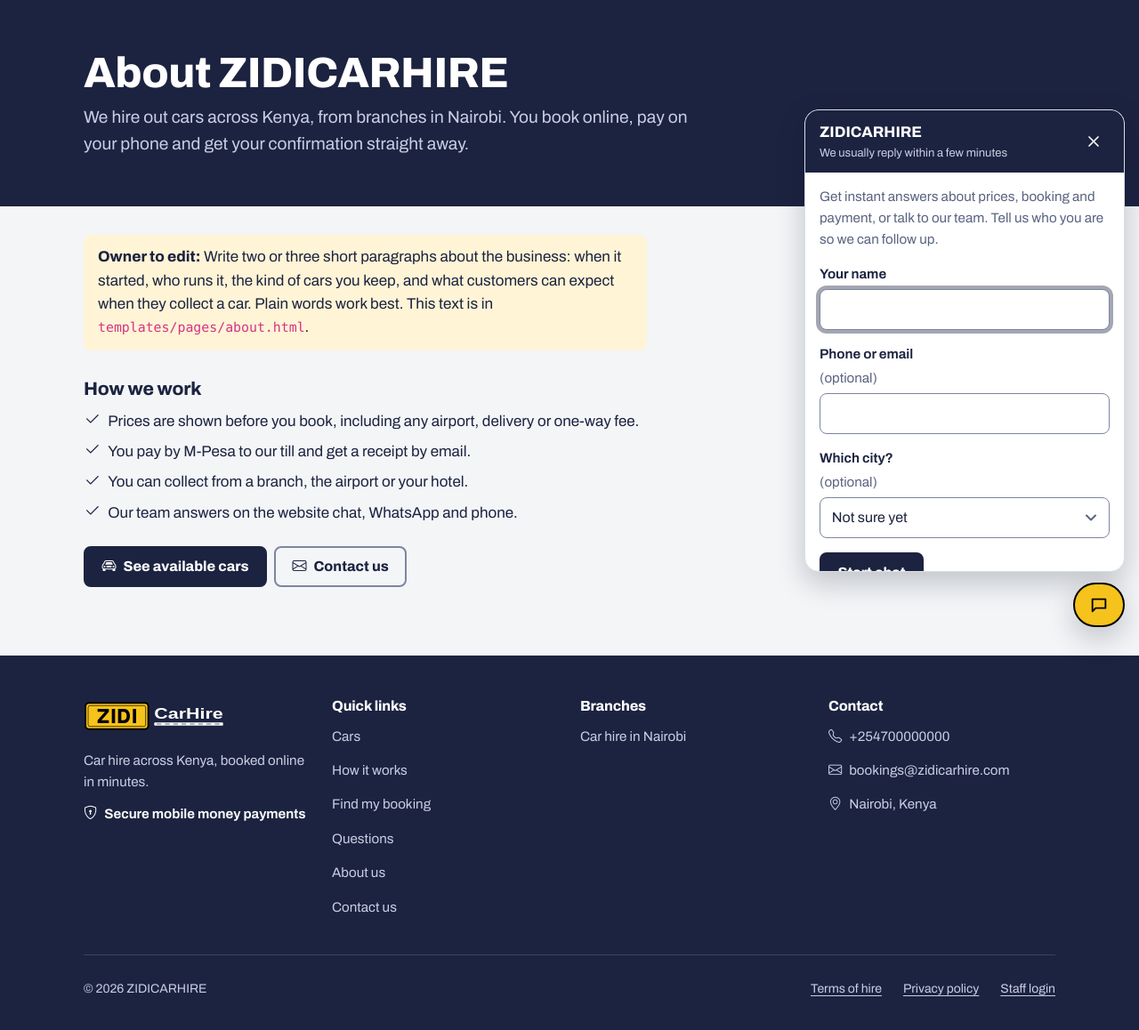
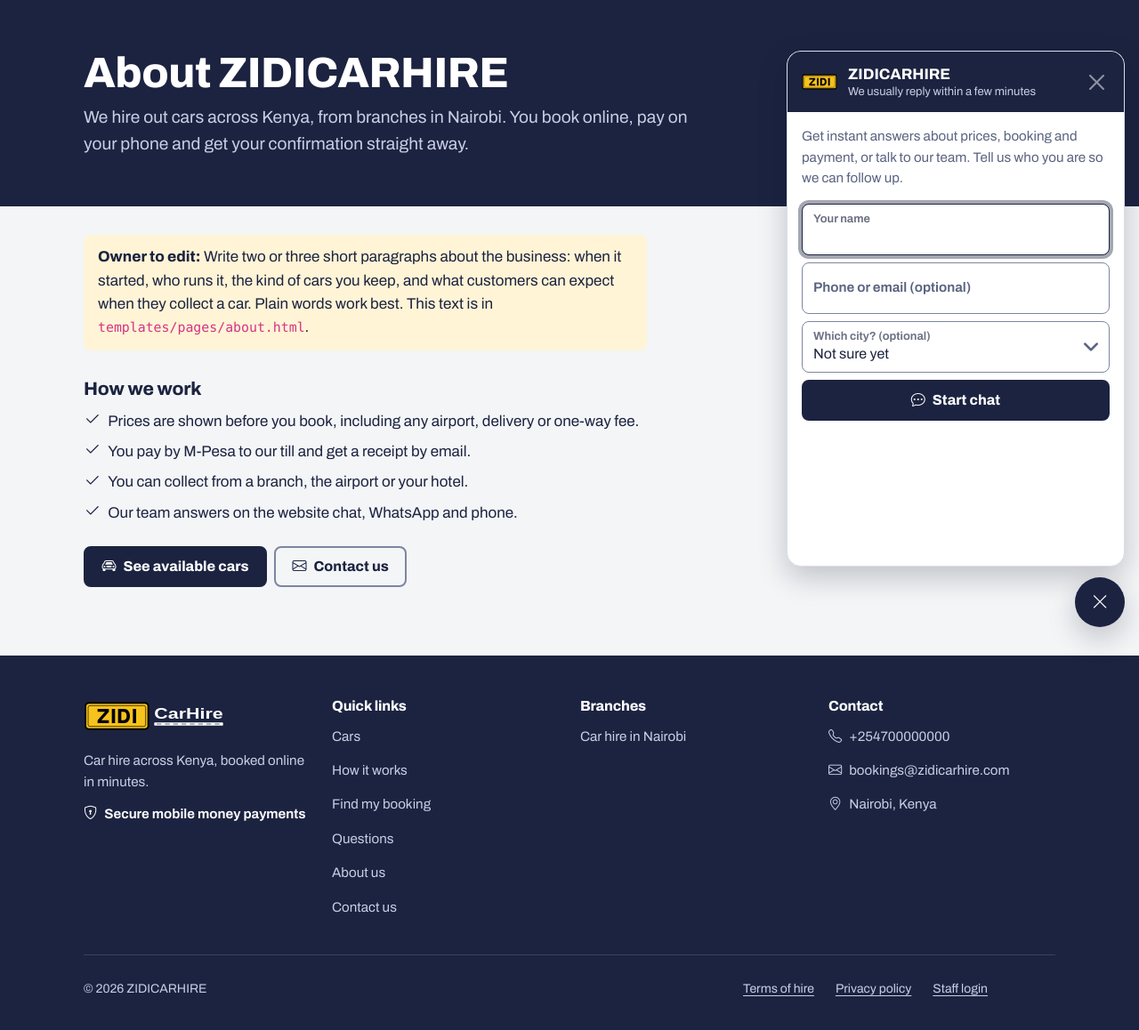
Before and after one commit to zidicarhire-car/zidicarhire, a Django app: page /about/ in a window 1280 px wide, after a click on "Chat with us". Shown: the part 79-1237 px from the top of the page at 89% size. Run offline with Django 5.2, Linux system fonts and the light colour scheme; data comes from the database, SQL or seed files in the repository.

Commit message:
UI step 7: live chat widget
- Round floating buttons bottom right: chat (bi-chat-dots-fill, primary, 56px; 52px on phones)
  with WhatsApp (bi-whatsapp) above it; above the tab bar on phones and the booking bar on the
  car page; the chat button becomes a close button while open; footer links keep clear of them
- Desktop: a 380px card; phones: full-height panel sized to the visible screen (stays above the
  keyboard) and the page behind stops scrolling
- Header with the logo mark, "Online now" with a green dot or the reply-time text, close button;
  intro form with floating labels; bubbles on a tinted background with timestamps; sticky message
  box with an icon send button (bi-send-fill)
- Payment quick question no longer names a brand in the page source
- tools: chat thread screen

Co-Authored-By: Claude Opus 5.5 <noreply@anthropic.com>

```diff
--- a/static/css/site.css
+++ b/static/css/site.css
@@ -551,35 +551,56 @@ a.contact-method:hover, button.contact-method:hover { border-color: var(--text-m
   .footer-bottom { margin-top: 0; }
 }
 
-/* ===================== Chat and WhatsApp floating buttons ===================== */
-.chat { position: fixed; z-index: var(--z-float); display: flex; flex-direction: column; align-items: flex-end; gap: var(--space-3);
-  right: max(var(--space-3), env(safe-area-inset-right)); bottom: max(var(--space-3), env(safe-area-inset-bottom)); }
-@media (max-width: 767.98px) { body.has-tabbar .chat { bottom: calc(var(--tabbar-h) + var(--space-3) + env(safe-area-inset-bottom)); } }
-@media (min-width: 768px) { .chat { right: var(--space-4); bottom: var(--space-4); } }
-.chat-buttons { display: flex; gap: var(--space-2); align-items: center; }
-.chat-launcher, .wa-float {
-  display: inline-flex; align-items: center; gap: var(--space-2); position: relative; min-height: 48px; min-width: 48px; justify-content: center;
-  border-radius: var(--radius-pill); font: inherit; font-weight: var(--fw-bold); text-decoration: none; cursor: pointer; box-shadow: var(--shadow-2);
-  padding: var(--space-3);
+/* ===================== Live chat: round buttons, a card on desktop, full screen on phones ===================== */
+.chat {
+  position: fixed; z-index: var(--z-float); right: max(var(--space-4), env(safe-area-inset-right)); bottom: max(var(--space-4), env(safe-area-inset-bottom));
+  display: flex; flex-direction: column; align-items: flex-end; gap: var(--space-3); pointer-events: none;
 }
-.chat-launcher { background: var(--plate); color: var(--plate-ink); border: 2px solid var(--plate-ink); }
-.wa-float { background: #FFFFFF; color: #0B6B35; border: 2px solid #0B6B35; }
-.wa-float:hover { background: #EAF7EF; }
-.wa-float span, .chat-launcher span:not(.chat-dot) { display: none; }
-@media (min-width: 768px) { .chat-launcher, .wa-float { padding: var(--space-3) var(--space-4); } .wa-float span, .chat-launcher span:not(.chat-dot) { display: inline; } }
-.chat.is-open .chat-launcher span:not(.chat-dot), .chat.is-open .wa-float { display: none; }
-.chat-dot { position: absolute; top: -3px; right: -3px; width: 14px; height: 14px; border-radius: 50%; background: var(--danger); border: 2px solid #FFFFFF; }
+.chat > * { pointer-events: auto; }
+.chat-buttons { display: flex; flex-direction: column; align-items: center; gap: var(--space-2); }
+.fab {
+  position: relative; display: grid; place-items: center; width: 56px; height: 56px; border: 0; border-radius: 50%;
+  box-shadow: var(--shadow-2); font-size: 1.5rem; text-decoration: none; cursor: pointer; transition: transform var(--dur) var(--ease);
+}
+.fab-chat { background: var(--primary); color: var(--on-primary); }
+.fab-chat:hover { background: var(--primary-hover); color: var(--on-primary); }
+.fab-wa { width: 48px; height: 48px; background: var(--surface); color: var(--text); border: 1px solid var(--border); font-size: 1.3rem; }
+.fab-wa:hover { border-color: var(--text-muted); color: var(--text); }
+@media (hover: hover) and (prefers-reduced-motion: no-preference) { .fab:hover { transform: translateY(-2px); } }
+.fab-close-icon, .chat.is-open .fab-open-icon, .chat.is-open .fab-wa { display: none; }
+.chat.is-open .fab-close-icon { display: block; font-size: 1.2rem; }
+.chat-dot { position: absolute; top: 1px; right: 1px; width: 14px; height: 14px; border: 2px solid var(--surface); border-radius: 50%; background: var(--danger); }
+@media (max-width: 767.98px) {
+  .chat { right: max(var(--space-3), env(safe-area-inset-right)); bottom: max(var(--space-3), env(safe-area-inset-bottom)); }
+  body.has-tabbar .chat { bottom: calc(var(--tabbar-h) + var(--space-3) + env(safe-area-inset-bottom)); }
+  .fab-chat { width: 52px; height: 52px; font-size: 1.35rem; }
+  .fab-wa { width: 44px; height: 44px; font-size: 1.2rem; }
+}
+/* The page's last line (footer links) stays clear of the buttons */
+@media (min-width: 768px) { .footer-bottom { padding-right: 76px; } }
+
 .chat-panel {
-  width: min(360px, 100vw - 2rem); height: min(520px, 100dvh - 7rem); background: var(--surface); color: var(--text);
-  border: 1px solid var(--border); border-radius: var(--radius-lg); display: flex; flex-direction: column; overflow: hidden; box-shadow: var(--shadow-2); order: -1;
+  order: -1; display: flex; flex-direction: column; width: 380px; max-width: calc(100vw - 2rem);
+  height: min(580px, calc(100dvh - var(--header-live, 64px) - 7rem)); overflow: hidden;
+  background: var(--surface); color: var(--text); border: 1px solid var(--border); border-radius: var(--radius-lg); box-shadow: var(--shadow-2);
 }
-.chat-head { display: flex; justify-content: space-between; align-items: center; background: var(--brand); color: var(--on-brand); padding: var(--space-3) var(--space-3) var(--space-3) var(--space-4); }
-.chat-head div { display: grid; }
-.chat-presence { font-size: var(--fs-xs); color: var(--on-brand-muted); }
-.agent-online .chat-presence::before { content: ""; display: inline-block; width: 8px; height: 8px; border-radius: 50%; background: #5BD46A; margin-right: var(--space-2); }
+@media (max-width: 767.98px) {
+  .chat-panel { position: fixed; inset: auto 0 0 0; z-index: 1060; width: 100%; max-width: none; height: var(--vvh, 100dvh); border: 0; border-radius: 0; animation: chat-up var(--dur) var(--ease); }
+  .chat.is-open .chat-buttons { display: none; }
+  html.chat-open, html.chat-open body { overflow: hidden; }
+  .chat-compose { padding-bottom: max(var(--space-2), env(safe-area-inset-bottom)); }
+}
+@keyframes chat-up { from { transform: translateY(24px); opacity: 0; } }
+.chat-head { display: flex; align-items: center; gap: var(--space-3); padding: max(var(--space-3), env(safe-area-inset-top)) var(--space-2) var(--space-3) var(--space-4); background: var(--brand); color: var(--on-brand); }
+.chat-mark { flex: none; width: 40px; height: 40px; }
+.chat-head-text { display: grid; min-width: 0; margin-right: auto; line-height: 1.3; }
+.chat-presence { display: flex; align-items: center; gap: .4rem; font-size: var(--fs-xs); color: var(--on-brand-muted); }
+.agent-online .chat-presence::before { content: ""; flex: none; width: 8px; height: 8px; border-radius: 50%; background: #5BD46A; }
+.chat-head .btn-close { padding: .85rem; }
 .chat-intro { padding: var(--space-4); overflow-y: auto; }
-.chat-intro p { font-size: .95rem; color: var(--text-muted); }
+.chat-intro > p:first-child { font-size: .95rem; color: var(--text-muted); }
 .chat-thread { display: flex; flex-direction: column; flex: 1; min-height: 0; }
+.chat-send { flex: none; width: var(--tap); min-height: var(--tap); padding: 0; }
 
 /* ===================== Print: receipts fit one A4 page ===================== */
 @media print {
--- a/static/css/theme.css
+++ b/static/css/theme.css
@@ -601,13 +601,13 @@ body:has(dialog[open]) { overflow: hidden; }
 .facts .facts-total dt, .facts .facts-total dd { color: var(--text); font-weight: var(--fw-black); }
 
 /* Chat bubbles (website chat and dashboard inbox) */
-.chat-messages { list-style: none; margin: 0; padding: var(--space-4); flex: 1; overflow-y: auto; display: flex; flex-direction: column; gap: var(--space-2); }
+.chat-messages { list-style: none; margin: 0; padding: var(--space-4); flex: 1; overflow-y: auto; overscroll-behavior: contain; display: flex; flex-direction: column; gap: var(--space-2); background: var(--bg); }
 .msg { max-width: 82%; padding: var(--space-2) var(--space-3); border-radius: 14px; font-size: .95rem; }
 .msg p { margin: 0; white-space: pre-wrap; overflow-wrap: anywhere; }
 .msg time { display: block; font-size: .75rem; opacity: .8; margin-top: .15rem; }
 .msg-me { align-self: flex-end; background: var(--brand); color: var(--on-brand); border-bottom-right-radius: 4px; }
 [data-bs-theme="dark"] .msg-me { background: var(--brand-hover); }
-.msg-them { align-self: flex-start; background: var(--surface-2); border: 1px solid var(--border); border-bottom-left-radius: 4px; }
+.msg-them { align-self: flex-start; background: var(--surface); border: 1px solid var(--border); border-bottom-left-radius: 4px; }
 .msg-error { align-self: center; color: var(--danger); font-size: var(--fs-small); }
 .msg-label { display: block; font-size: .72rem; font-weight: var(--fw-bold); opacity: .8; margin-bottom: .1rem; }
 .msg-bot { border-style: dashed; }
--- a/static/js/chat.js
+++ b/static/js/chat.js
@@ -34,6 +34,7 @@
     panel.hidden = !open;
     launcher.setAttribute('aria-expanded', String(open));
     root.classList.toggle('is-open', open);
+    document.documentElement.classList.toggle('chat-open', open);   // phones: the page behind stops scrolling
     if (open) {
       setUnread(false);
       if (chatId) { showThread(); input.focus(); } else { intro.hidden = false; thread.hidden = true; intro.querySelector('input').focus(); }
@@ -76,7 +77,7 @@
     try {
       const res = await api(`/chat/${chatId}/messages/?after=${lastId}`);
       render(res.messages);
-      presence.textContent = res.agent_online ? "We're online now" : 'Instant answers, or a person during opening hours';
+      presence.textContent = res.agent_online ? 'Online now' : 'Instant answers, or a person during opening hours';
       if (res.wants_agent) setWaitingForPerson(true);
       root.classList.toggle('agent-online', !!res.agent_online);
     } catch (err) {
@@ -165,5 +166,9 @@
   function autosize() { input.style.height = 'auto'; input.style.height = Math.min(input.scrollHeight, 120) + 'px'; }
   input.addEventListener('input', autosize);
 
+  /* Phones: the full-screen panel follows the visible height, so the message box stays above the keyboard. */
+  const vv = window.visualViewport;
+  if (vv) vv.addEventListener('resize', () => panel.style.setProperty('--vvh', `${Math.round(vv.height)}px`));
+
   restartPolling();
 })();
--- a/templates/chat_widget.html
+++ b/templates/chat_widget.html
@@ -1,42 +1,49 @@
+{% load static %}{# Live chat: round buttons bottom right; a 380px card on desktop, full screen on phones. chat.js uses the ids. #}
 <div class="chat" id="chat" data-start-url="{% url 'chat:start' %}" data-base-url="/chat/">
   <div class="chat-buttons">
-  {% if business.whatsapp %}
-  <a class="wa-float" href="https://wa.me/{{ business.whatsapp }}?text={{ 'Hi, I would like to hire a car.'|urlencode }}" target="_blank" rel="noopener" aria-label="WhatsApp us">
-    <svg viewBox="0 0 24 24" width="24" height="24" aria-hidden="true"><path fill="currentColor" d="M12 2a10 10 0 0 0-8.6 15.1L2 22l5-1.3A10 10 0 1 0 12 2zm0 18.2a8.2 8.2 0 0 1-4.2-1.1l-.3-.2-3 .8.8-2.9-.2-.3A8.2 8.2 0 1 1 12 20.2zm4.5-6.1c-.2-.1-1.5-.7-1.7-.8s-.4-.1-.6.1-.7.8-.8 1-.3.2-.5.1a6.7 6.7 0 0 1-3.3-2.9c-.3-.4.2-.4.7-1.4a.4.4 0 0 0 0-.4l-.8-1.8c-.2-.5-.4-.4-.6-.4h-.5a1 1 0 0 0-.7.3 3 3 0 0 0-.9 2.2 5.1 5.1 0 0 0 1.1 2.7 11.6 11.6 0 0 0 4.4 3.9c1.6.7 2.3.8 3.1.6a2.7 2.7 0 0 0 1.8-1.3 2.2 2.2 0 0 0 .2-1.3c-.1-.1-.2-.2-.4-.3z"/></svg>
-    <span>WhatsApp</span>
-  </a>
-  {% endif %}
-  <button class="chat-launcher" id="chat-launcher" type="button" aria-expanded="false" aria-controls="chat-panel">
-    <svg viewBox="0 0 24 24" width="22" height="22" aria-hidden="true"><path d="M4 5h16v11H8l-4 4z" fill="none" stroke="currentColor" stroke-width="2" stroke-linejoin="round"/></svg>
-    <span>Chat with us</span>
-    <span class="chat-dot" id="chat-dot" hidden></span>
-  </button>
+    {% if business.whatsapp %}
+    <a class="fab fab-wa" href="https://wa.me/{{ business.whatsapp }}?text={{ 'Hi, I would like to hire a car.'|urlencode }}" target="_blank" rel="noopener" aria-label="WhatsApp us" title="WhatsApp us">
+      <i class="bi bi-whatsapp" aria-hidden="true"></i>
+    </a>
+    {% endif %}
+    <button class="fab fab-chat chat-launcher" id="chat-launcher" type="button" aria-expanded="false" aria-controls="chat-panel" aria-label="Chat with us" title="Chat with us">
+      <i class="bi bi-chat-dots-fill fab-open-icon" aria-hidden="true"></i>
+      <i class="bi bi-x-lg fab-close-icon" aria-hidden="true"></i>
+      <span class="chat-dot" id="chat-dot" hidden><span class="visually-hidden">New reply</span></span>
+    </button>
   </div>
+
   <section class="chat-panel" id="chat-panel" hidden aria-label="Live chat">
     <header class="chat-head">
-      <div>
-        <strong>ZIDICARHIRE</strong>
+      <img class="chat-mark" src="{% static 'img/zidicarhire-mark.svg' %}" alt="" width="44" height="44">
+      <div class="chat-head-text">
+        <strong>{{ business.name }}</strong>
         <span class="chat-presence" id="chat-presence">We usually reply within a few minutes</span>
       </div>
-      <button type="button" class="icon-btn" id="chat-close" aria-label="Close chat">
-        <svg viewBox="0 0 24 24" width="20" height="20" aria-hidden="true"><path d="M6 6l12 12M18 6L6 18" stroke="currentColor" stroke-width="2" stroke-linecap="round"/></svg>
-      </button>
+      <button type="button" class="btn-close btn-close-white" id="chat-close" aria-label="Close chat"></button>
     </header>
 
     <form class="chat-intro" id="chat-intro" novalidate>
       <p>Get instant answers about prices, booking and payment, or talk to our team. Tell us who you are so we can follow up.</p>
-      <label>Your name<input name="name" autocomplete="name" required maxlength="80"></label>
-      <label>Phone or email <span class="optional">(optional)</span><input name="contact" maxlength="120"></label>
+      <div class="form-floating mb-2">
+        <input class="form-control" id="chat-name" name="name" autocomplete="name" required maxlength="80" placeholder="Your name">
+        <label for="chat-name">Your name</label>
+      </div>
+      <div class="form-floating mb-2">
+        <input class="form-control" id="chat-contact" name="contact" maxlength="120" placeholder="Phone or email">
+        <label for="chat-contact">Phone or email (optional)</label>
+      </div>
       {% if branches %}
-      <label>Which city? <span class="optional">(optional)</span>
-        <select name="city">
+      <div class="form-floating mb-2">
+        <select class="form-select" id="chat-city" name="city">
           <option value="">Not sure yet</option>
           {% for branch in branches %}<option value="{{ branch.slug }}">{{ branch.name }}</option>{% endfor %}
         </select>
-      </label>
+        <label for="chat-city">Which city? (optional)</label>
+      </div>
       {% endif %}
       <p class="form-error" id="chat-intro-error" role="alert"></p>
-      <button class="btn btn-primary" type="submit">Start chat</button>
+      <button class="btn btn-primary w-100" type="submit"><i class="bi bi-chat-dots" aria-hidden="true"></i>Start chat</button>
     </form>
 
     <div class="chat-thread" id="chat-thread" hidden>
@@ -45,14 +52,14 @@
         <button type="button" class="chip chip-agent" id="chat-agent">Talk to a person</button>
         <button type="button" class="chip" data-ask="What are your prices?">Prices</button>
         <button type="button" class="chip" data-ask="How do I book a car?">How to book</button>
-        <button type="button" class="chip" data-ask="How do I pay with M-Pesa?">Payment</button>
+        <button type="button" class="chip" data-ask="How do I pay?">Payment</button>
         <button type="button" class="chip" data-ask="What documents do I need?">Documents</button>
         <button type="button" class="chip" data-ask="Where can I pick up the car?">Pick-up places</button>
       </div>
       <form class="chat-compose" id="chat-compose">
-        <label class="sr-only" for="chat-input">Message</label>
-        <textarea id="chat-input" rows="1" maxlength="1000" placeholder="Type a message"></textarea>
-        <button class="btn btn-primary" type="submit">Send</button>
+        <label class="visually-hidden" for="chat-input">Message</label>
+        <textarea class="form-control" id="chat-input" rows="1" maxlength="1000" placeholder="Type a message"></textarea>
+        <button class="btn btn-primary chat-send" type="submit" aria-label="Send message"><i class="bi bi-send-fill" aria-hidden="true"></i></button>
       </form>
     </div>
   </section>
```
Also changed, not shown: tools/screenshots.py (+10 -0 lines).
